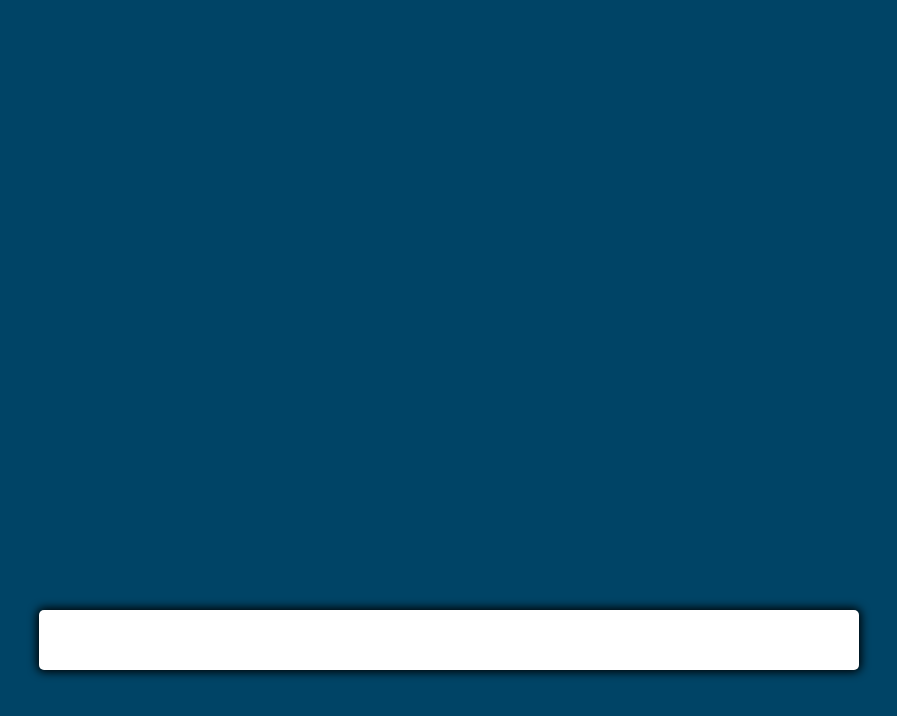
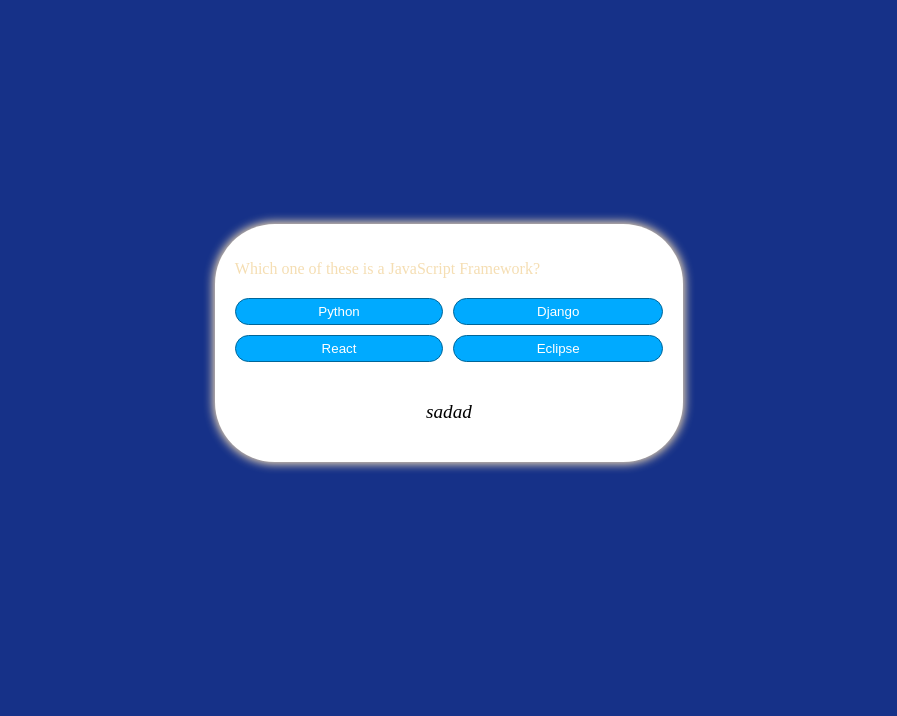
Before and after one commit to Nex-Marshall/HTML-Basics, a plain HTML site: page html quiz/quiz.html in a window 1280 px wide. Both pictures are taken after a click on the button "Start". Shown: the whole page, without its empty margins (191-1088 px from the left). Drawn offline with Linux system fonts and the light colour scheme.

Commit message:
Fixed most visible error and made a working script

```diff
--- a/html quiz/quiz.html
+++ b/html quiz/quiz.html
@@ -10,6 +10,7 @@
 
 <body>
     <div class="container">
+        <p id="question" class="hide"></p>
         <div id="question-container" class="hide">
             <div id="answer-buttons" class="btn-grid">
                 <button class="btn">Option 1</button>
@@ -22,10 +23,7 @@
             <button id="start-btn" class="start-btn btn">Start</button>
             <button id="next-btn" class="next-btn btn hide">Next</button>
         </div>
-    </div>
-    <div class="score">
-        <span id="right-answers"></span>
-
+        <p id="right-answers" class="score">sadad</p>
     </div>
     <script src="script.js"></script>
 </body>
--- a/html quiz/script.js
+++ b/html quiz/script.js
@@ -27,8 +27,6 @@ function startGame() {
     quizScore = 0;
 }
 
-
-
 function setnextQuestion() {
     resetState();
     showQuestion(shuffledQuestions[currentQuestionIndex])
@@ -37,16 +35,16 @@ function setnextQuestion() {
 
 
 function showQuestion(question) {
-    questionElement.innerText = question.question;
+    questionElement.innerText = question.question
+    questionElement.classList.remove('hide')
+    questionContainerElement.classList.remove('hide')
     question.answers.forEach((answer) => {
-        const button = document.createElement('button');
-        button.innerText = answer.text;
-        button.classList.add('btn');
-        if (answer.correct) {
-            button.dataset.correct = answer.correct;
-        }
+        const button = document.createElement('button')
+        button.innerText = answer.text
+        button.classList.add('btn')
+        button.dataset.correct = answer.correct
         button.addEventListener('click', selectAnswer)
-        answerButtonsElement.appendChild(button);
+        answerButtonsElement.appendChild(button)
     })
 }
 
@@ -61,10 +59,15 @@ function resetState() {
 }
 
 function selectAnswer(e) {
-    const selectedButton = e.target;
-    const correct = selectedButton.dataset.correct;
+    const selectedButton = e.target
+    const correct = selectedButton.dataset.correct
+
+    if (correct == 'true') {
+        quizScore++
+    }
 
     setStatusClass(document.body, correct)
+
     Array.from(answerButtonsElement.children).forEach((button) => {
         setStatusClass(button, button.dataset.correct)
     })
@@ -74,37 +77,25 @@ function selectAnswer(e) {
     } else {
         startButton.innerText = "restart"
         startButton.classList.remove("hide")
-    }
-
-    if (selectedButton.dataset = correct) {
-        quizScore++
-    }
-    document.getElementById('right-answers').innerText = quizScore
-}
-
-
-
-
-
-function setStatusClass(element, correct) {
-    clearStatusClass(element);
-    if (correct) {
-        element.classList.add('correct');
-    } else {
-        element.classList.add('wrong');
+        questionElement.classList.add('hide')
+        questionContainerElement.classList.add('hide')
+        document.getElementById('right-answers').innerText = `You got ${quizScore} out of ${shuffledQuestions.length} correct`
     }
 }
 
-
-
+function setStatusClass(element, correct) {
+    clearStatusClass(element)
+    if (correct == 'true') {
+        element.classList.add('correct')
+    } else {
+        element.classList.add('wrong')
+    }
+}
 
 function clearStatusClass(element) {
     element.classList.remove('correct')
     element.classList.remove('wrong')
 }
-
-
-
 
 const questions = [{
         question: 'Which one of these is a JavaScript Framework?',
--- a/html quiz/style.css
+++ b/html quiz/style.css
@@ -6,14 +6,8 @@
 
 body {
     --hue: var(--hue-neutral);
-    padding: 0;
-    margin: 0;
-    display: flex;
-    width: 100vw;
-    height: 100vw;
-    justify-content: center;
-    align-items: center;
-    background-color: hsl(var(--hue), 100%, 20%);
+    padding: 20px;
+    background-color: rgb(22, 49, 136);
 }
 
 body.correct {
@@ -25,11 +19,16 @@ body.wrong {
 }
 
 .container {
-    width: 800px;
-    max-width: 80%;
+    width: 80%;
+    height: 80%;
     background-color: white;
-    border-radius: 5px;
-    padding: 10px;
+    margin: auto;
+    margin-top: 16%;
+    padding: 20px;
+    max-width: 35%;
+    max-height: 40%;
+    color: wheat;
+    border-radius: 60px;
     box-shadow: 0 0 10px 2px;
 }
 
@@ -44,7 +43,7 @@ body.wrong {
     --hue: var(--hue-neutral);
     border: 1px solid hsl(var(--hue), 100%, 30%);
     background-color: hsl(var(--hue), 100%, 50%);
-    border-radius: 5px;
+    border-radius: 60px;
     padding: 5px 10px;
     color: white;
     outline: none;
@@ -55,12 +54,18 @@ body.wrong {
     border-color: black;
 }
 
-.start-btn,
-.next-btn {
+.btn:focus {
+    border-color: red;
+    border-width: 10px;
+}
+
+.start-btn, .next-btn {
     font-size: 1.5rem;
     font-weight: bold;
     padding: 10px 20px;
     cursor: pointer;
+    border-width: 2px;
+    border-radius: 10px;
 }
 
 .controls {
@@ -69,6 +74,15 @@ body.wrong {
     align-items: center;
 }
 
+.score {
+    display: block;
+    text-align: center;
+    font-style: italic;
+    font-size: larger;
+    font-family: 'Times New Roman', Times, serif;
+    color: black;
+}
+
 .hide {
     display: none;
 }
```
